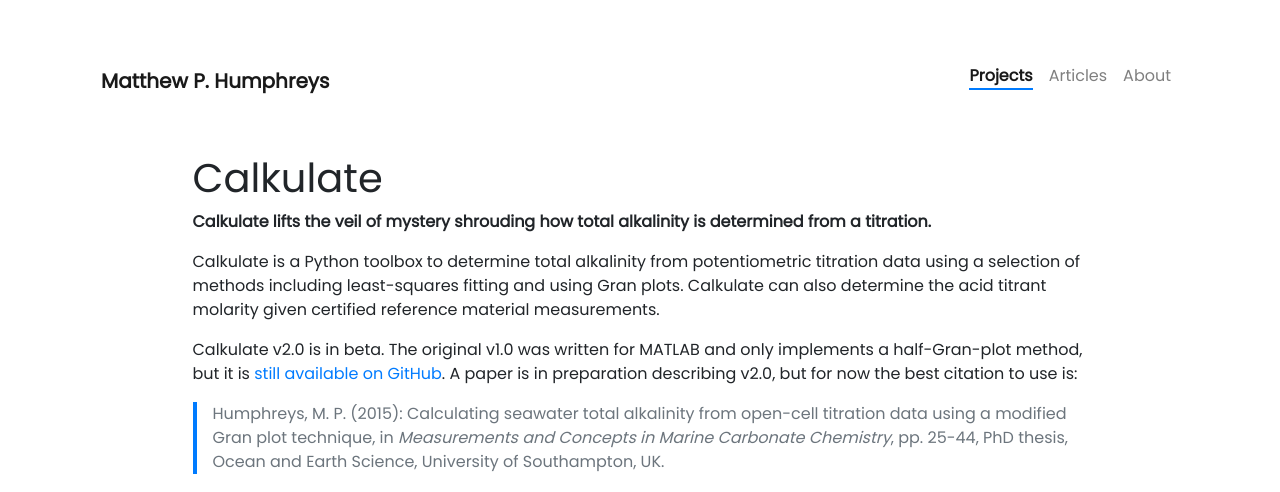
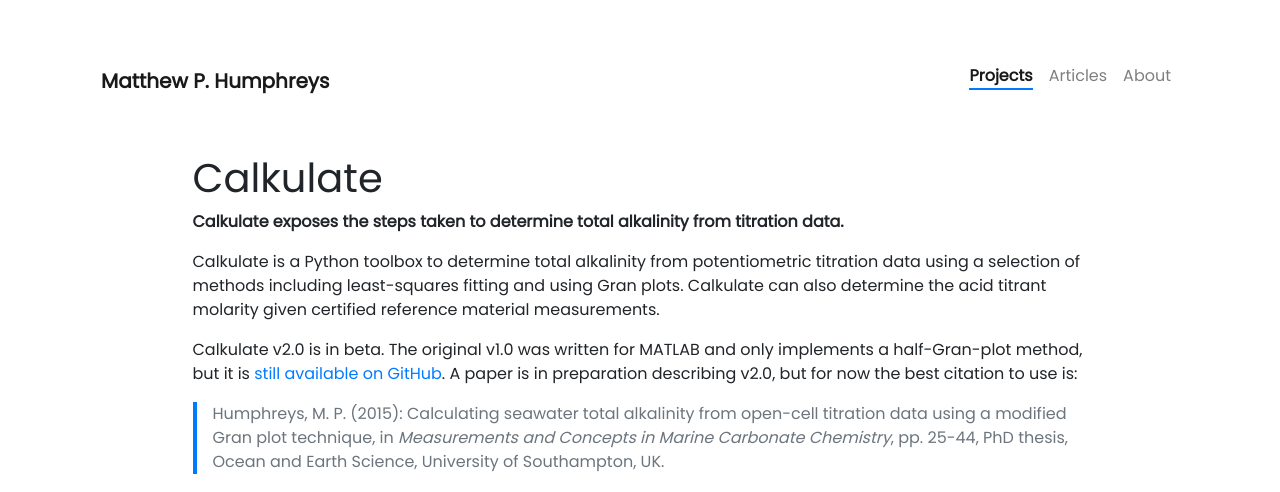
Before and after one commit to mvdh7/mvdh7.github.io, a Jekyll site: the page built from _projects/calkulate.md, in a window 1280 px wide. Shown: the top 492 px of the page. Built offline with Jekyll 4.4.1, drawn with Linux system fonts in a browser that asks for light colours; nearby versions of some CDN libraries; comment, search, counter and statistics services are not loaded.

Commit message:
Less theatrical intro

```diff
--- a/_projects/calkulate.md
+++ b/_projects/calkulate.md
@@ -7,7 +7,7 @@ description: Calkulate is a Python toolkit to determine total alkalinity from po
 
 # Calkulate
 
-**Calkulate lifts the veil of mystery shrouding how total alkalinity is determined from a titration.**
+**Calkulate exposes the steps taken to determine total alkalinity from titration data.**
 
 Calkulate is a Python toolbox to determine total alkalinity from potentiometric titration data using a selection of methods including least-squares fitting and using Gran plots. Calkulate can also determine the acid titrant molarity given certified reference material measurements.
 
```
